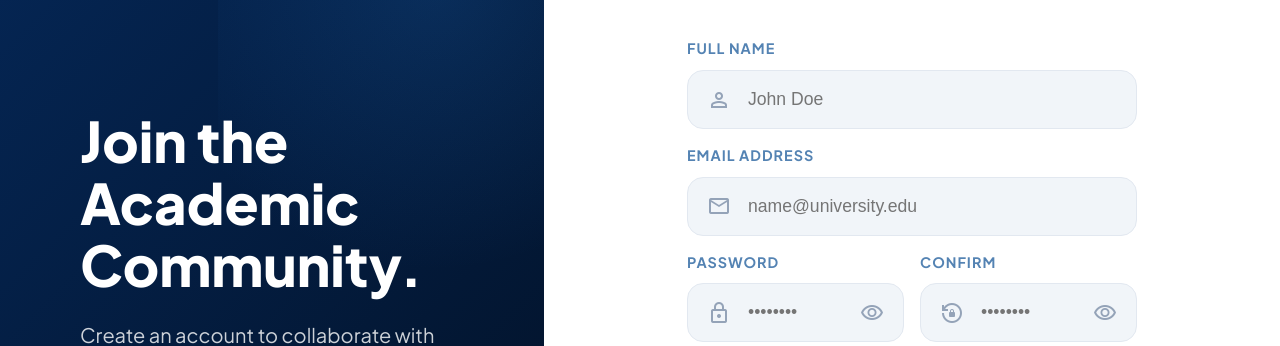
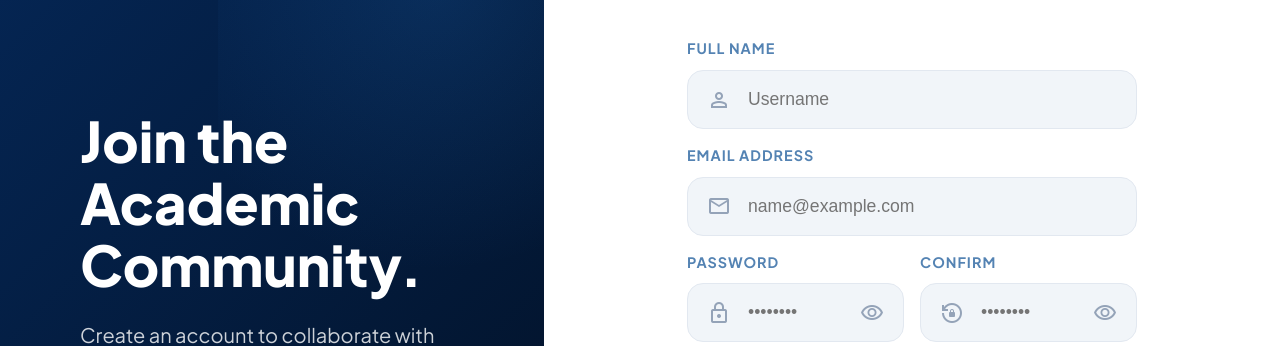
Before and after one commit to mohammedsayed74/study-with-me, a React (Vite) app in the folder frontend/: page /signup in a window 1280 px wide. Shown: the part 188-534 px from the top of the page. Built offline with nearby package versions, Linux system fonts and the light colour scheme.

Commit message:
Update auth placeholders

```diff
--- a/frontend/src/pages/Login.jsx
+++ b/frontend/src/pages/Login.jsx
@@ -107,7 +107,7 @@ function Login() {
                   <input
                     name="email"
                     type="email"
-                    placeholder="name@university.edu"
+                    placeholder="name@example.com"
                     value={formData.email}
                     onChange={handleChange}
                     required
--- a/frontend/src/pages/Signup.jsx
+++ b/frontend/src/pages/Signup.jsx
@@ -126,7 +126,7 @@ function Signup() {
                   <input
                     name="name"
                     type="text"
-                    placeholder="John Doe"
+                    placeholder="Username"
                     value={formData.name}
                     onChange={handleChange}
                     required
@@ -142,7 +142,7 @@ function Signup() {
                   <input
                     name="email"
                     type="email"
-                    placeholder="name@university.edu"
+                    placeholder="name@example.com"
                     value={formData.email}
                     onChange={handleChange}
                     required
```
